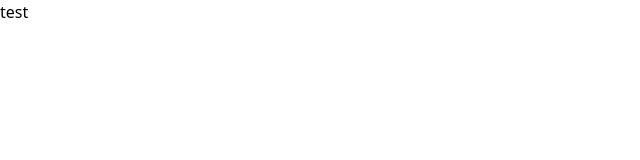
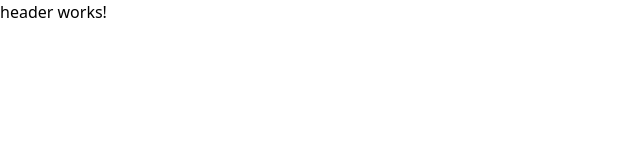
Before and after one commit to stekug/adbrag, an Angular app: page / in a window 1280 px wide. Shown: the top 160 px of the page, without its empty margins (0-640 px from the left). Built offline with nearby package versions, Linux system fonts and the light colour scheme.

Commit message:
add header component

```diff
--- a/src/app/app.component.html
+++ b/src/app/app.component.html
@@ -1,3 +1,3 @@
-<main class="main"><h1>test</h1></main>
-
-<router-outlet />
+<main>
+  <app-header />
+</main>
--- a/src/app/app.component.ts
+++ b/src/app/app.component.ts
@@ -1,11 +1,12 @@
 import { Component } from '@angular/core';
 import { RouterOutlet } from '@angular/router';
+import { HeaderComponent } from './header/header/header.component';
 
 @Component({
   selector: 'app-root',
-  imports: [RouterOutlet],
+  imports: [RouterOutlet, HeaderComponent],
   templateUrl: './app.component.html',
-  styleUrl: './app.component.css'
+  styleUrl: './app.component.css',
 })
 export class AppComponent {
   title = 'adbrag';
--- /dev/null
+++ b/src/app/header/header/header.component.html
@@ -0,0 +1 @@
+<p>header works!</p>
```
Also changed, not shown: src/app/header/header/header.component.ts (added, +11 -0 lines), src/app/header/header/header.component.css (added).
